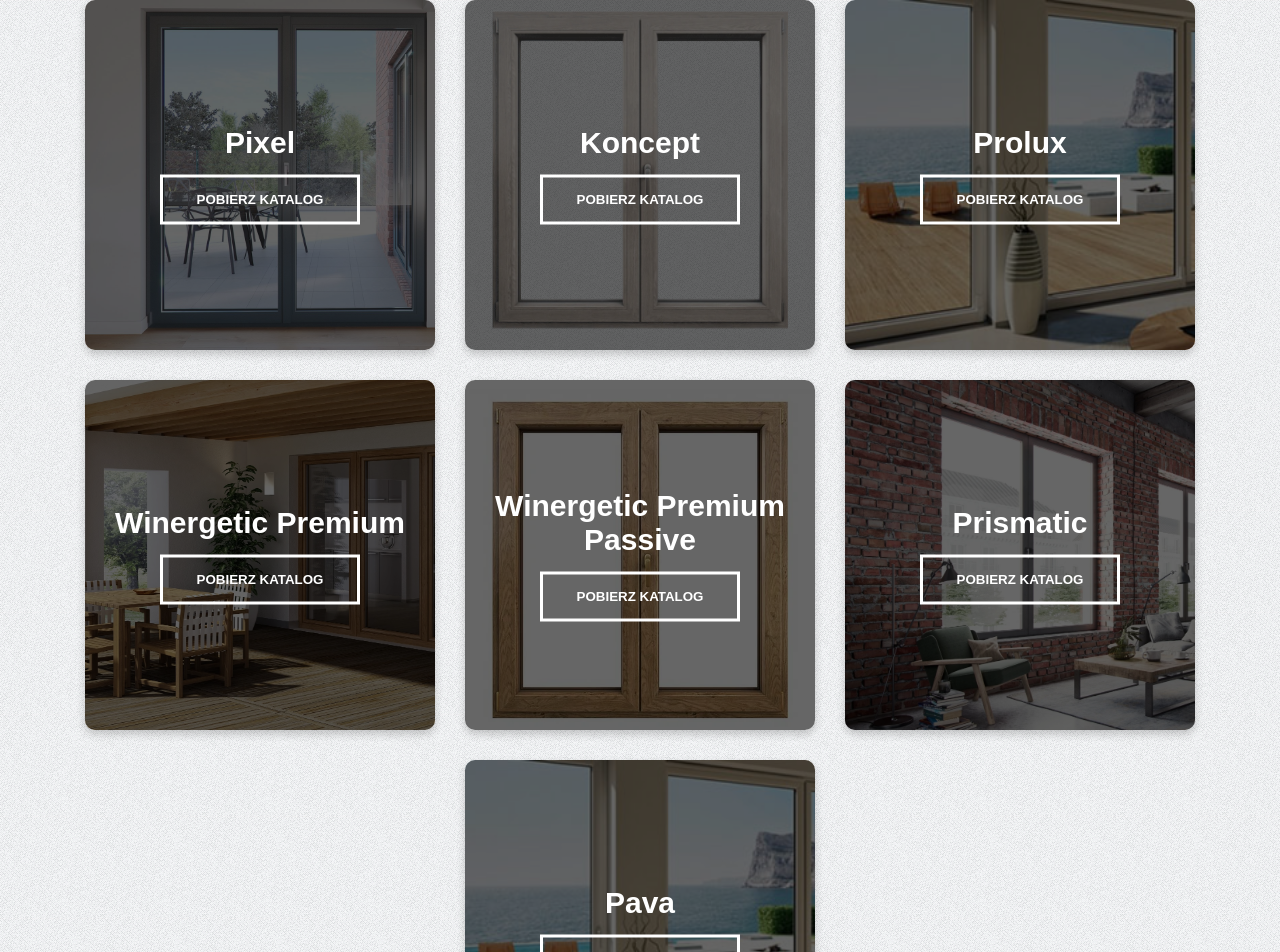
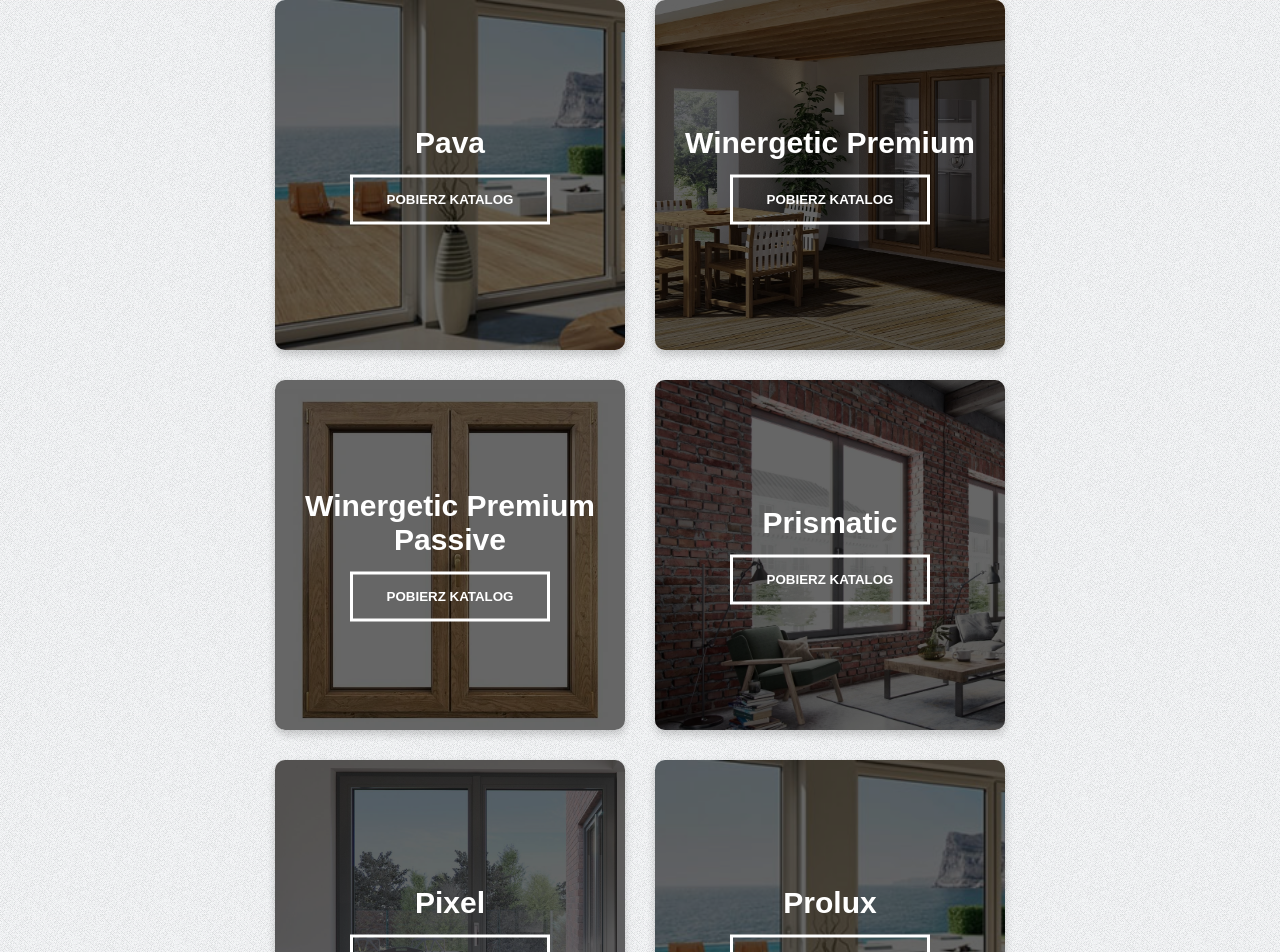
Before and after one commit to Blackwatch98/duczymin, a Next.js app: page /produkty/okna-pcv in a window 1280 px wide. Shown: the part 1020-1972 px from the top of the page. Built offline with nearby package versions, Linux system fonts and the light colour scheme.

Commit message:
windows order changed

```diff
--- a/pages/produkty/okna-pcv/index.tsx
+++ b/pages/produkty/okna-pcv/index.tsx
@@ -5,13 +5,13 @@ import { MyImage } from '../../../components/home';
 
 
 const productsImages : MyImage[] = [
-  {src: '/okna-marzen.jpg', alt:'okna-marzen', title:'Pixel'},
-  {src: '/okna-koncept.jpg', alt:'okna-koncept', title:'Koncept'},
-  {src: '/okna-pcv.jpg', alt:'okna-pcv', title:'Prolux'},
+  {src: '/okna-pcv.jpg', alt:'okna-pcv', title:'Pava'},
   {src: '/okna-pcv2.jpg', alt:'drzwi', title:'Winergetic Premium'},
   {src: '/okna-winergetic-premium-passive.jpg', alt:'winergetic-pp', title:'Winergetic Premium Passive'},
   {src: '/okna-prismatic.jpg', alt:'okna-prismatic', title:'Prismatic'},
-  {src: '/okna-pcv.jpg', alt:'okna-pcv', title:'Pava'}
+  {src: '/okna-marzen.jpg', alt:'okna-marzen', title:'Pixel'},
+  {src: '/okna-pcv.jpg', alt:'okna-pcv', title:'Prolux'},
+  {src: '/okna-koncept.jpg', alt:'okna-koncept', title:'Koncept'}
 ]
 
 export default function WindowsPage() {
--- a/styles/Products.module.css
+++ b/styles/Products.module.css
@@ -63,7 +63,7 @@
 }
 
 .grid {
-    width: 100%;
+    width: 80%;
     position: relative;
     display: flex;
     text-align: center;
```
